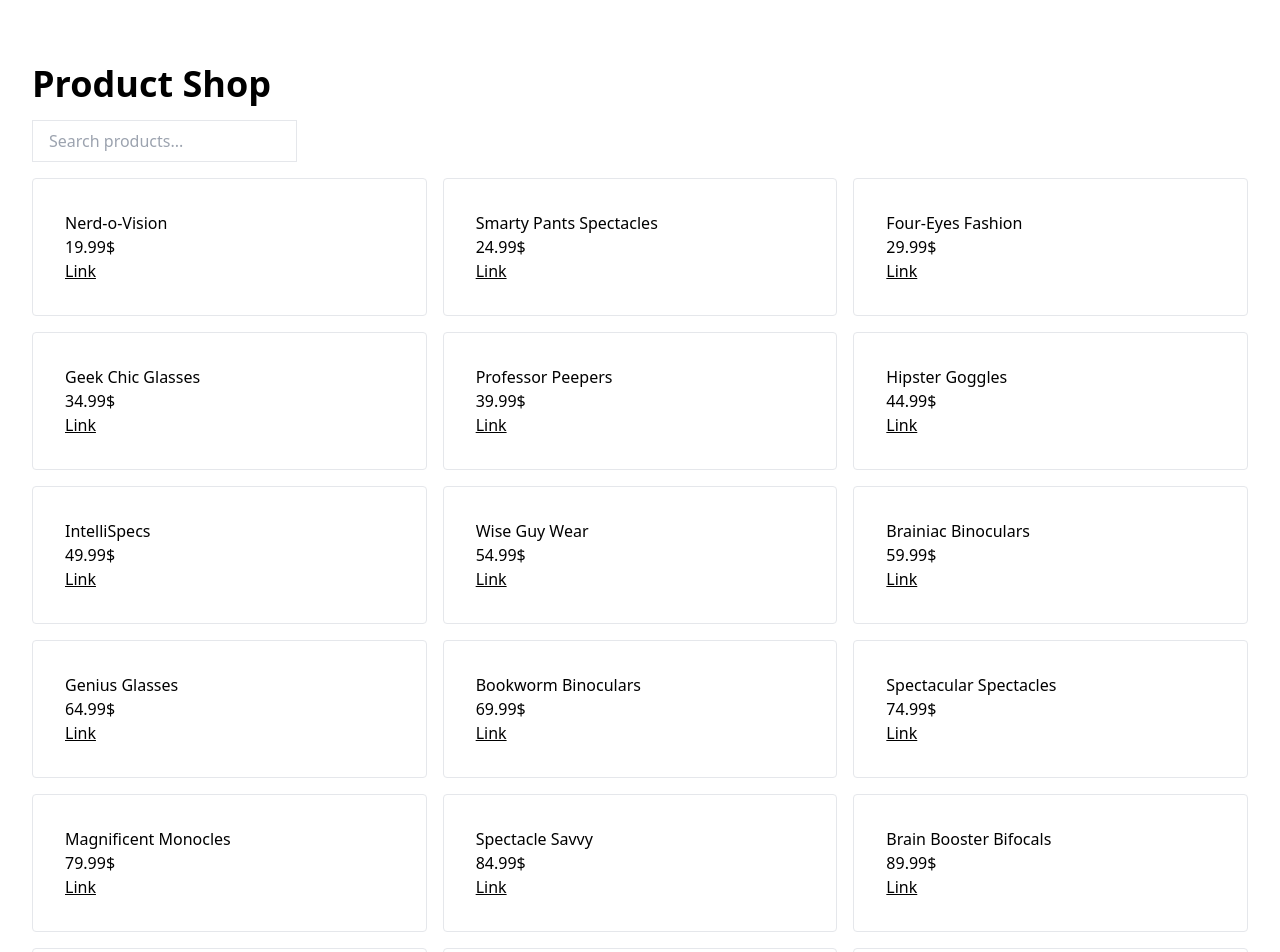
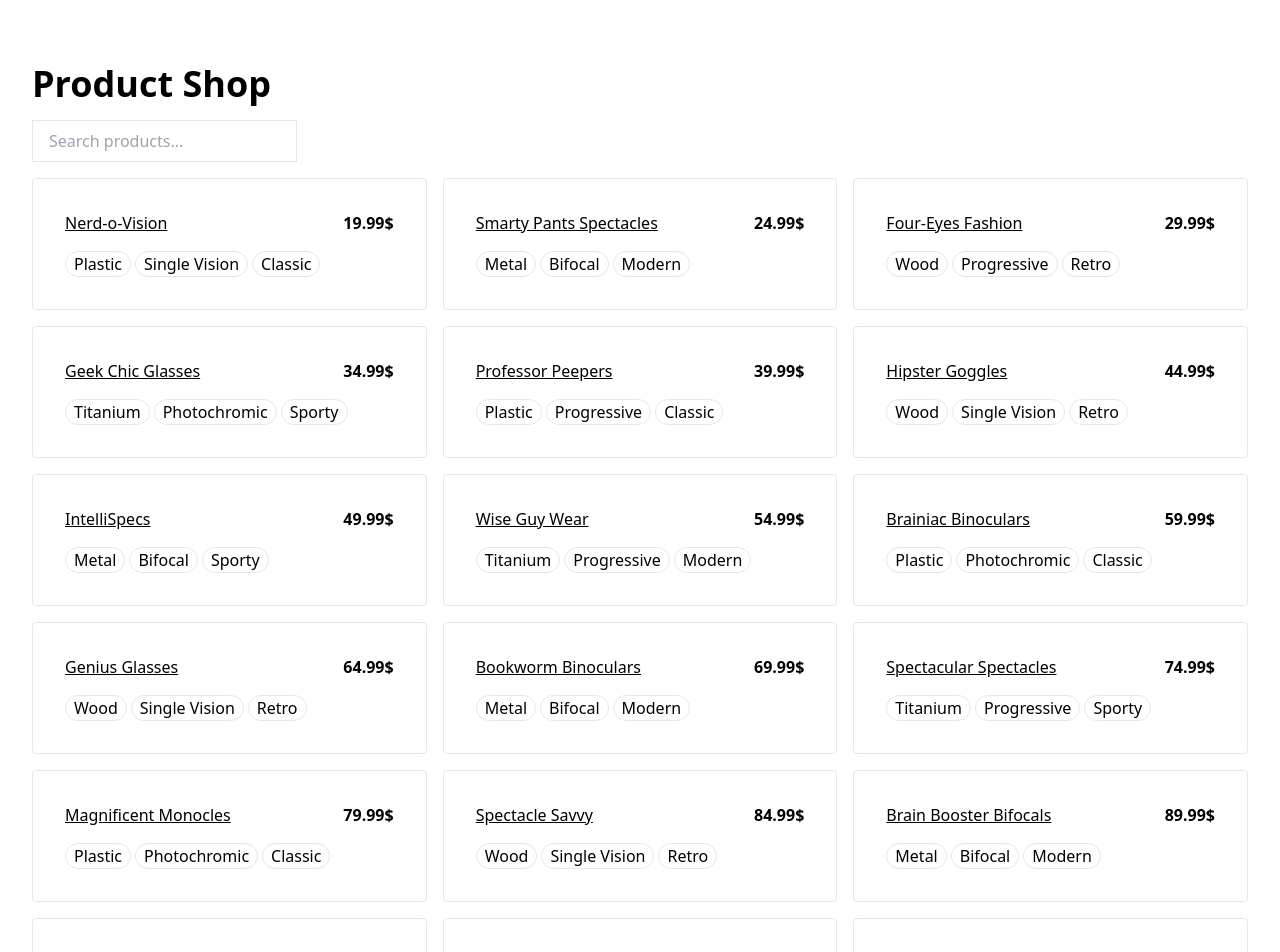
Before and after one commit to jeromeabel/nuxt-vue-shop, a Nuxt app: page / in a window 1280 px wide. Shown: the top 952 px of the page. Built offline with nearby package versions, Linux system fonts and the light colour scheme.

Commit message:
feat: Add options data

```diff
--- a/components/ProductListItem.vue
+++ b/components/ProductListItem.vue
@@ -4,9 +4,13 @@ defineProps<{ product: Product }>()
 </script>
 
 <template>
-    <div class="rounded p-8 border">
-        <h3>{{ product.name }}</h3>
-        <p>{{ product.price }}$</p>
-        <a :href="`/product/${product.id}`" class="underline">Link</a>
+    <div class="rounded p-8 border flex flex-col gap-4">
+        <div class="flex justify-between">
+            <h3> <a :href="`/product/${product.id}`" class="underline">{{ product.name }}</a></h3>
+            <p class="font-semibold">{{ product.price }}$</p>
+        </div>
+        <div class="flex gap-1">
+            <span v-for="opt in product.options" :key="opt" class="px-2 border rounded-2xl">{{ opt }}</span>
+        </div>
     </div>
 </template>
--- a/data/products.ts
+++ b/data/products.ts
@@ -2,6 +2,7 @@ export type Product = {
     id: number;
     name: string;
     price: number;
+    options: string[];
 }
 
 export const MESSAGE = {
@@ -9,25 +10,27 @@ export const MESSAGE = {
     SEARCH_PLACEHOLDER: "Search products..."
   };
 
-export const products : Product[] = [
-    { id: 1, name: "Nerd-o-Vision", price: 19.99 },
-    { id: 2, name: "Smarty Pants Spectacles", price: 24.99 },
-    { id: 3, name: "Four-Eyes Fashion", price: 29.99 },
-    { id: 4, name: "Geek Chic Glasses", price: 34.99 },
-    { id: 5, name: "Professor Peepers", price: 39.99 },
-    { id: 6, name: "Hipster Goggles", price: 44.99 },
-    { id: 7, name: "IntelliSpecs", price: 49.99 },
-    { id: 8, name: "Wise Guy Wear", price: 54.99 },
-    { id: 9, name: "Brainiac Binoculars", price: 59.99 },
-    { id: 10, name: "Genius Glasses", price: 64.99 },
-    { id: 11, name: "Bookworm Binoculars", price: 69.99 },
-    { id: 12, name: "Spectacular Spectacles", price: 74.99 },
-    { id: 13, name: "Magnificent Monocles", price: 79.99 },
-    { id: 14, name: "Spectacle Savvy", price: 84.99 },
-    { id: 15, name: "Brain Booster Bifocals", price: 89.99 },
-    { id: 16, name: "Owl Eyes Optics", price: 94.99 },
-    { id: 17, name: "Smarty Specs", price: 99.99 },
-    { id: 18, name: "Perceptive Peepers", price: 104.99 },
-    { id: 19, name: "Clever Contact Glasses", price: 109.99 },
-    { id: 20, name: "Erudite Eyewear", price: 114.99 }
-  ];
+export const productsOptions = ["Plastic", "Metal", "Wood", "Titanium", "Single Vision", "Bifocal", "Progressive", "Photochromic", "Classic", "Modern", "Retro", "Sporty"];
+
+export const products: Product[] = [
+  { id: 1, name: "Nerd-o-Vision", price: 19.99, options: ["Plastic", "Single Vision", "Classic"] },
+  { id: 2, name: "Smarty Pants Spectacles", price: 24.99, options: ["Metal", "Bifocal", "Modern"] },
+  { id: 3, name: "Four-Eyes Fashion", price: 29.99, options: ["Wood", "Progressive", "Retro"] },
+  { id: 4, name: "Geek Chic Glasses", price: 34.99, options: ["Titanium", "Photochromic", "Sporty"] },
+  { id: 5, name: "Professor Peepers", price: 39.99, options: ["Plastic", "Progressive", "Classic"] },
+  { id: 6, name: "Hipster Goggles", price: 44.99, options: ["Wood", "Single Vision", "Retro"] },
+  { id: 7, name: "IntelliSpecs", price: 49.99, options: ["Metal", "Bifocal", "Sporty"] },
+  { id: 8, name: "Wise Guy Wear", price: 54.99, options: ["Titanium", "Progressive", "Modern"] },
+  { id: 9, name: "Brainiac Binoculars", price: 59.99, options: ["Plastic", "Photochromic", "Classic"] },
+  { id: 10, name: "Genius Glasses", price: 64.99, options: ["Wood", "Single Vision", "Retro"] },
+  { id: 11, name: "Bookworm Binoculars", price: 69.99, options: ["Metal", "Bifocal", "Modern"] },
+  { id: 12, name: "Spectacular Spectacles", price: 74.99, options: ["Titanium", "Progressive", "Sporty"] },
+  { id: 13, name: "Magnificent Monocles", price: 79.99, options: ["Plastic", "Photochromic", "Classic"] },
+  { id: 14, name: "Spectacle Savvy", price: 84.99, options: ["Wood", "Single Vision", "Retro"] },
+  { id: 15, name: "Brain Booster Bifocals", price: 89.99, options: ["Metal", "Bifocal", "Modern"] },
+  { id: 16, name: "Owl Eyes Optics", price: 94.99, options: ["Titanium", "Progressive", "Sporty"] },
+  { id: 17, name: "Smarty Specs", price: 99.99, options: ["Plastic", "Single Vision", "Classic"] },
+  { id: 18, name: "Perceptive Peepers", price: 104.99, options: ["Wood", "Bifocal", "Retro"] },
+  { id: 19, name: "Clever Contact Glasses", price: 109.99, options: ["Metal", "Photochromic", "Modern"] },
+  { id: 20, name: "Erudite Eyewear", price: 114.99, options: ["Titanium", "Progressive", "Sporty"] }
+];
```
